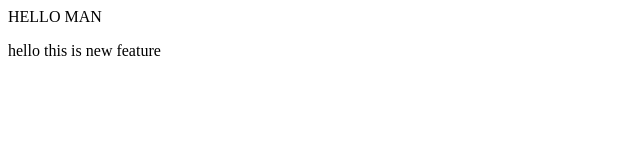
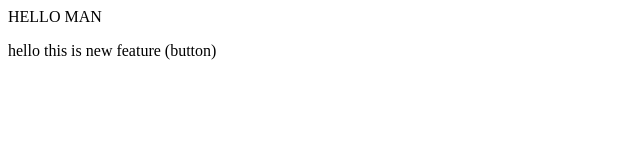
Before and after one commit to SHAYAN-SHARS/localrepo, a plain HTML site: page index.html in a window 1280 px wide. Shown: the full height of the page, 0-640 px from the left. Drawn offline with Linux system fonts and the light colour scheme.

Commit message:
added button

```diff
--- a/index.html
+++ b/index.html
@@ -1,2 +1,2 @@
 <p>HELLO MAN</p>
-<p>hello this is new feature</p>
+<p>hello this is new feature (button)</p>
```
